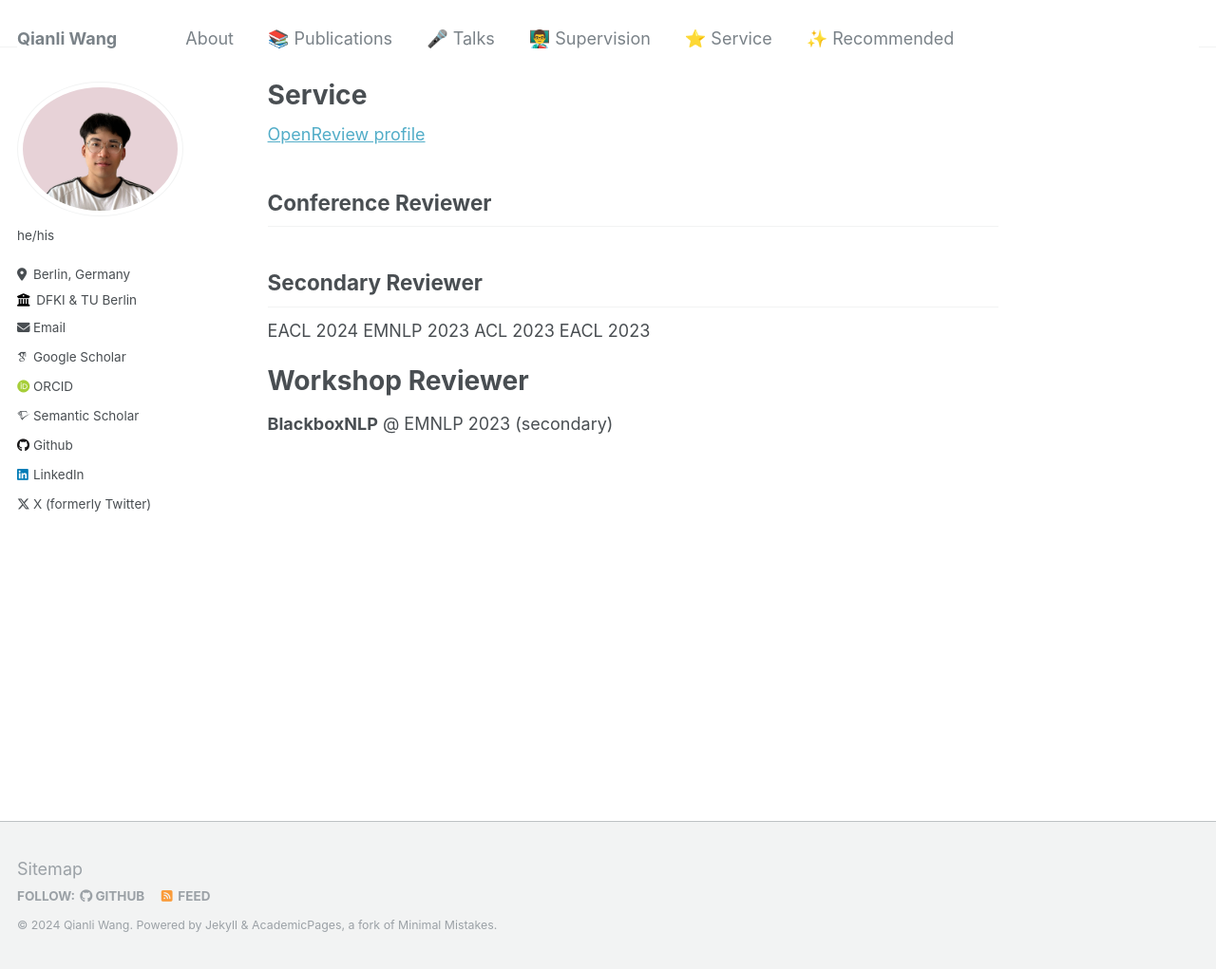
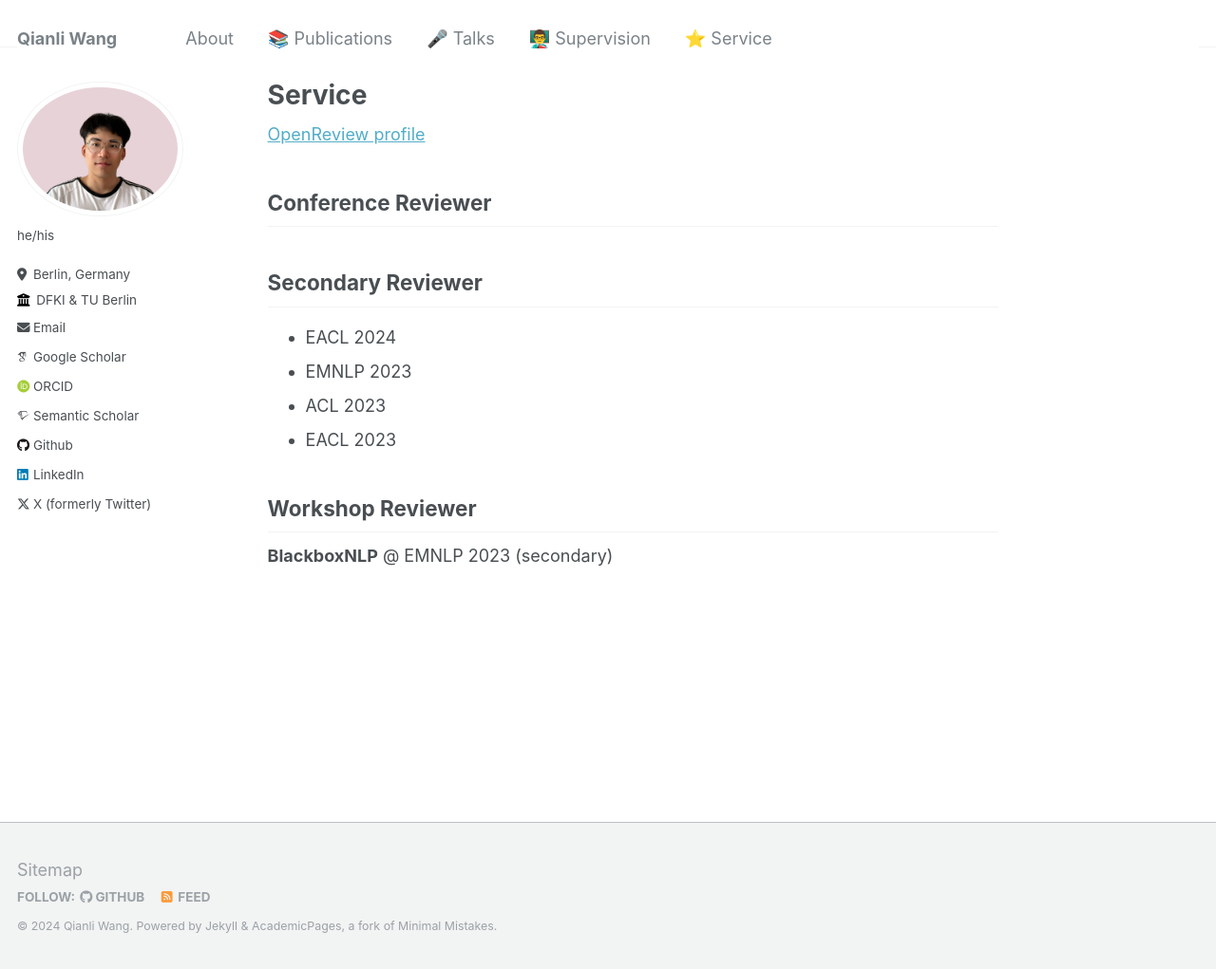
Before and after one commit to qiaw99/qiaw99.github.io, a Jekyll site: the page built from service/index.md, in a window 1280 px wide and 1021 px high. Shown: the whole window at 95% size. Built offline with Jekyll 4.4.1, drawn with Linux system fonts in a browser that asks for light colours; some web fonts are replaced.

```diff
--- a/_config.yml
+++ b/_config.yml
@@ -58,7 +58,7 @@ author:
   keybase          : # Username
   instagram        : # Username
   lastfm           : # Username
-  linkedin         : "https://www.linkedin.com/in/qianliwang/"
+  linkedin         : "qianliwang"
   mastodon         : #
   medium           : # URL
   pinterest        : # Username
--- a/_data/navigation.yml
+++ b/_data/navigation.yml
@@ -14,6 +14,3 @@ main:
 
   - title: "⭐ Service"
     url: /service/
-
-  - title: "✨ Recommended"
-    url: /recommended/
--- a/service/index.md
+++ b/service/index.md
@@ -12,10 +12,10 @@ title: "Service"
 ## Conference Reviewer
 
 ## Secondary Reviewer
-EACL 2024
-EMNLP 2023
-ACL 2023
-EACL 2023
+- EACL 2024
+- EMNLP 2023
+- ACL 2023
+- EACL 2023
 
-# Workshop Reviewer
+## Workshop Reviewer
 **BlackboxNLP** @ EMNLP 2023 (secondary)
```
Also changed, not shown: supervision/index.md (+3 -3 lines).
